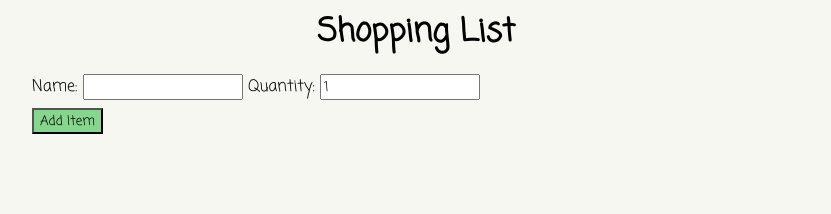
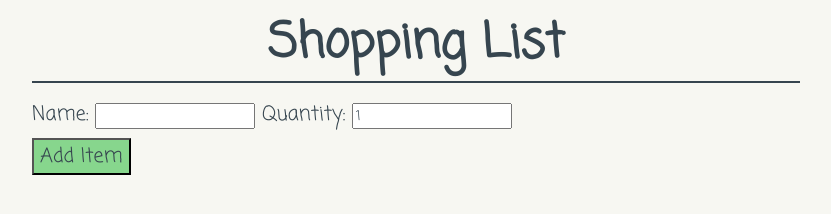
Before and after one commit to MattRoger/shoppingList, a plain HTML site: page index.html in a window 1280 px wide. Shown: the whole page, without its empty margins (224-1055 px from the left). Drawn offline with Linux system fonts and the light colour scheme.

Commit message:
added notes

```diff
--- a/style.css
+++ b/style.css
@@ -2,6 +2,7 @@
 @import url('https://fonts.googleapis.com/css2?family=Coming+Soon&display=swap');
 *{
     font-family: 'Coming Soon', cursive;
+    color: #36454f
 }
 body{
     background-color: #F7F7F2;
@@ -14,6 +15,8 @@ h1,
 }
 h1{
     text-align: center;
+    font-size:3rem;
+    border-bottom:2px solid #36454f;
 }
 ul{
     padding-left: 0;
@@ -49,6 +52,10 @@ li:nth-child(odd){
 li:nth-child(even){
     background:#D9EDFD;
 }
+.input,
+.addItemButton{
+    font-size:1.25rem;
+}
 .addItemButton{
     margin-top: .5rem;
 }
```
Also changed, not shown: app.js (+10 -2 lines).
